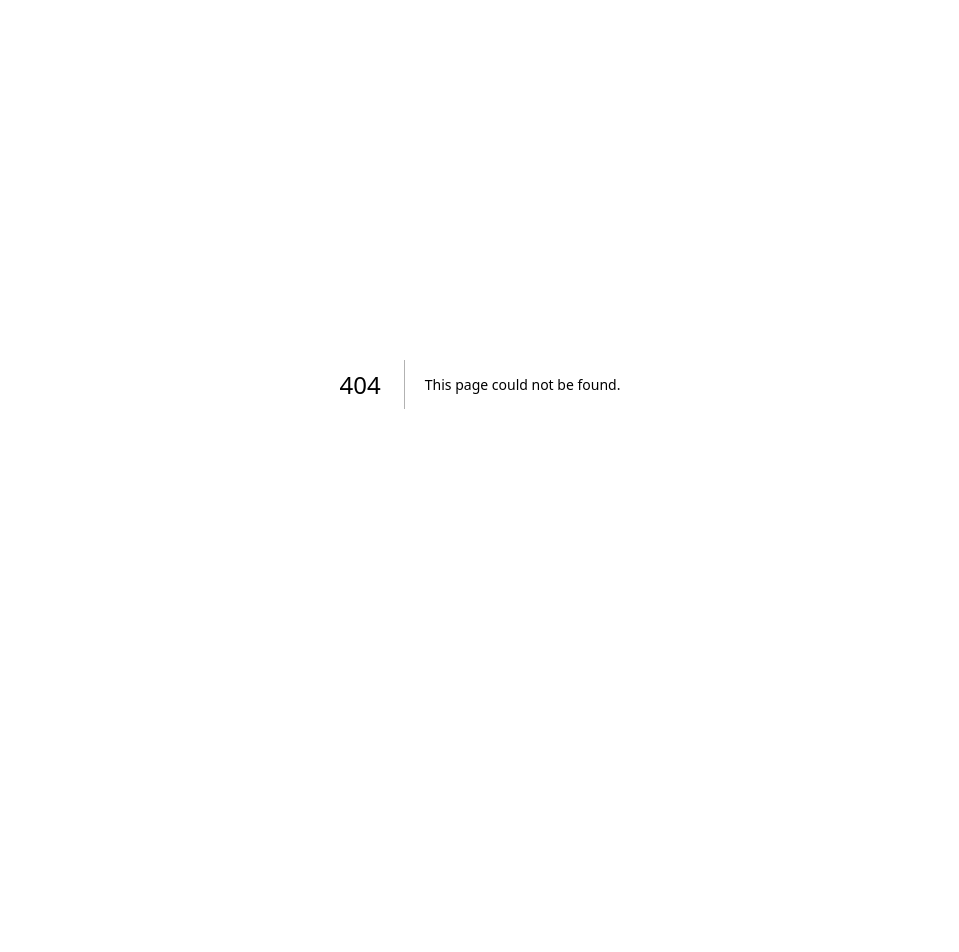
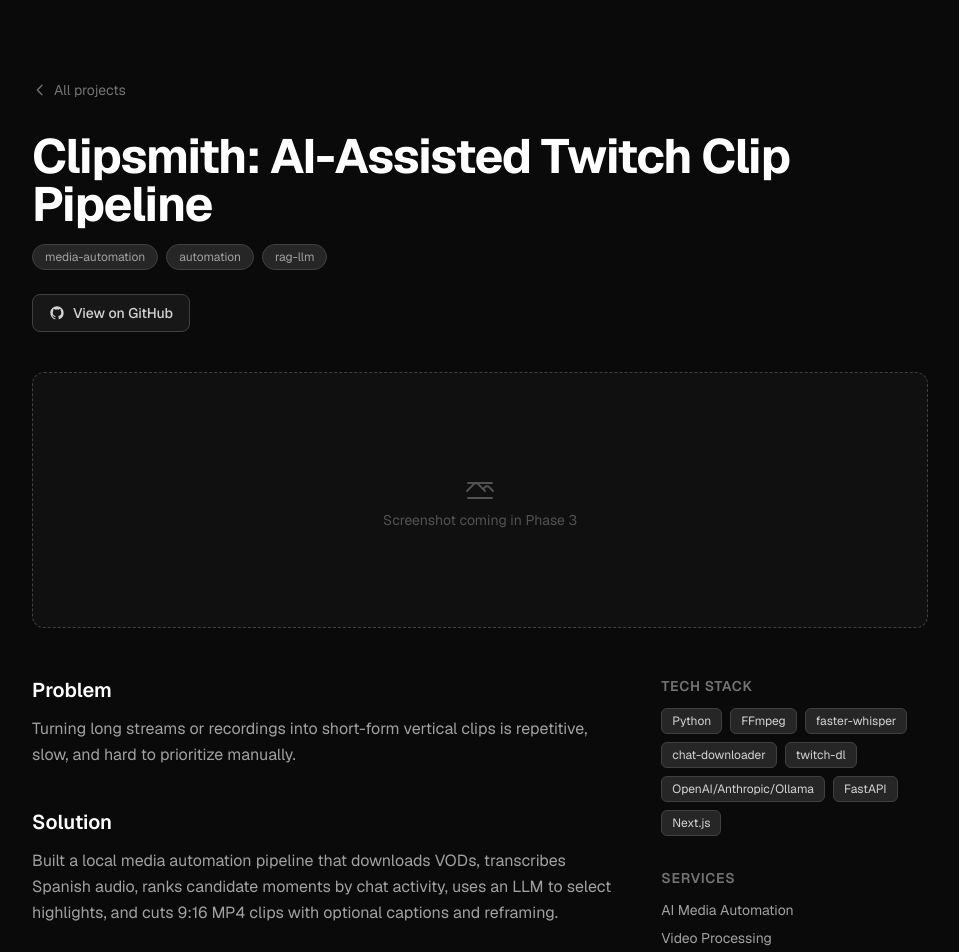
Before and after one commit to ricardogr07/ricardogr07.github.io, a Next.js app: page /projects/clipsmith in a window 1280 px wide. Before the commit this address had no page. Shown: the part 80-1032 px from the top of the page, without its empty margins (160-1119 px from the left). Before the commit the page ends 864 px from the top, so only its background shows below. Built offline with nearby package versions, Linux system fonts and the light colour scheme.

Commit message:
feat: add /projects/[slug] case study pages with static generation

```diff
--- /dev/null
+++ b/src/app/projects/[slug]/page.tsx
@@ -0,0 +1,197 @@
+import type { Metadata } from 'next'
+import Link from 'next/link'
+import { notFound } from 'next/navigation'
+import Footer from '@/components/footer'
+import { publicProjects } from '@/content/projects'
+
+interface Props {
+  params: Promise<{ slug: string }>
+}
+
+export async function generateStaticParams() {
+  return publicProjects.map((p) => ({ slug: p.slug }))
+}
+
+export async function generateMetadata({ params }: Props): Promise<Metadata> {
+  const { slug } = await params
+  const project = publicProjects.find((p) => p.slug === slug)
+  if (!project) return {}
+  return {
+    title: project.title,
+    description: project.summary,
+  }
+}
+
+export default async function CaseStudyPage({ params }: Props) {
+  const { slug } = await params
+  const project = publicProjects.find((p) => p.slug === slug)
+
+  if (!project) return notFound()
+
+  return (
+    <main>
+      <article className="bg-neutral-950 px-6 py-16 lg:px-8 lg:py-24">
+        <div className="mx-auto max-w-4xl">
+          {/* Back link */}
+          <Link
+            href="/projects"
+            className="mb-8 inline-flex items-center gap-1.5 text-sm text-neutral-500 transition-colors hover:text-white"
+          >
+            <svg
+              className="h-4 w-4"
+              fill="none"
+              viewBox="0 0 24 24"
+              stroke="currentColor"
+              strokeWidth={2}
+              aria-hidden="true"
+            >
+              <path strokeLinecap="round" strokeLinejoin="round" d="M15 19l-7-7 7-7" />
+            </svg>
+            All projects
+          </Link>
+
+          {/* Title */}
+          <h1 className="mb-4 text-3xl font-bold tracking-tight text-white sm:text-4xl lg:text-5xl">
+            {project.title}
+          </h1>
+
+          {/* Category badges */}
+          <div className="mb-6 flex flex-wrap gap-2">
+            {project.categories.map((cat) => (
+              <span
+                key={cat}
+                className="rounded-full border border-neutral-700 bg-neutral-800 px-3 py-1 text-xs text-neutral-400"
+              >
+                {cat}
+              </span>
+            ))}
+          </div>
+
+          {/* Links */}
+          <div className="mb-10 flex flex-wrap items-center gap-4">
+            {project.repo && (
+              <a
+                href={project.repo}
+                target="_blank"
+                rel="noopener noreferrer"
+                className="inline-flex items-center gap-2 rounded-lg border border-neutral-700 bg-neutral-900 px-4 py-2 text-sm font-medium text-neutral-300 transition-all hover:border-neutral-500 hover:text-white"
+              >
+                <svg className="h-4 w-4" fill="currentColor" viewBox="0 0 24 24" aria-hidden="true">
+                  <path
+                    fillRule="evenodd"
+                    clipRule="evenodd"
+                    d="M12 2C6.477 2 2 6.484 2 12.017c0 4.425 2.865 8.18 6.839 9.504.5.092.682-.217.682-.483 0-.237-.008-.868-.013-1.703-2.782.605-3.369-1.343-3.369-1.343-.454-1.158-1.11-1.466-1.11-1.466-.908-.62.069-.608.069-.608 1.003.07 1.531 1.032 1.531 1.032.892 1.53 2.341 1.088 2.91.832.092-.647.35-1.088.636-1.338-2.22-.253-4.555-1.113-4.555-4.951 0-1.093.39-1.988 1.029-2.688-.103-.253-.446-1.272.098-2.65 0 0 .84-.27 2.75 1.026A9.564 9.564 0 0112 6.844c.85.004 1.705.115 2.504.337 1.909-1.296 2.747-1.027 2.747-1.027.546 1.379.202 2.398.1 2.651.64.7 1.028 1.595 1.028 2.688 0 3.848-2.339 4.695-4.566 4.943.359.309.678.92.678 1.855 0 1.338-.012 2.419-.012 2.747 0 .268.18.58.688.482A10.019 10.019 0 0022 12.017C22 6.484 17.522 2 12 2z"
+                  />
+                </svg>
+                View on GitHub
+              </a>
+            )}
+            {project.liveUrl && (
+              <a
+                href={project.liveUrl}
+                target="_blank"
+                rel="noopener noreferrer"
+                className="inline-flex items-center gap-2 rounded-lg border border-neutral-700 bg-neutral-900 px-4 py-2 text-sm font-medium text-neutral-300 transition-all hover:border-neutral-500 hover:text-white"
+              >
+                Live Demo
+              </a>
+            )}
+            {project.docsUrl && (
+              <a
+                href={project.docsUrl}
+                target="_blank"
+                rel="noopener noreferrer"
+                className="inline-flex items-center gap-2 rounded-lg border border-neutral-700 bg-neutral-900 px-4 py-2 text-sm font-medium text-neutral-300 transition-all hover:border-neutral-500 hover:text-white"
+              >
+                Documentation
+              </a>
+            )}
+          </div>
+
+          {/* Screenshot placeholder */}
+          <div className="mb-12 flex h-64 items-center justify-center rounded-xl border border-dashed border-neutral-700 bg-neutral-900/50 text-neutral-600">
+            <div className="text-center">
+              <svg
+                className="mx-auto mb-2 h-8 w-8"
+                fill="none"
+                viewBox="0 0 24 24"
+                stroke="currentColor"
+                strokeWidth={1.5}
+                aria-hidden="true"
+              >
+                <path
+                  strokeLinecap="round"
+                  strokeLinejoin="round"
+                  d="M2.25 15.75l5.159-5.159a2.25 2.25 0 013.182 0l5.159 5.159m-1.5-1.5l1.409-1.409a2.25 2.25 0 013.182 0l2.909 2.909M3 21h18M3 9.75h18"
+                />
+              </svg>
+              <p className="text-sm">Screenshot coming in Phase 3</p>
+            </div>
+          </div>
+
+          {/* Content grid */}
+          <div className="grid grid-cols-1 gap-12 lg:grid-cols-3">
+            {/* Main content */}
+            <div className="space-y-10 lg:col-span-2">
+              <section>
+                <h2 className="mb-3 text-xl font-semibold text-white">Problem</h2>
+                <p className="text-base leading-relaxed text-neutral-400">{project.problem}</p>
+              </section>
+
+              <section>
+                <h2 className="mb-3 text-xl font-semibold text-white">Solution</h2>
+                <p className="text-base leading-relaxed text-neutral-400">{project.solution}</p>
+              </section>
+
+              <section>
+                <h2 className="mb-3 text-xl font-semibold text-white">Deliverables</h2>
+                <ul className="space-y-2">
+                  {project.deliverables.map((item) => (
+                    <li key={item} className="flex items-start gap-2 text-neutral-400">
+                      <span className="mt-1.5 h-1.5 w-1.5 shrink-0 rounded-full bg-cyan-400" />
+                      {item}
+                    </li>
+                  ))}
+                </ul>
+              </section>
+            </div>
+
+            {/* Sidebar */}
+            <div className="space-y-8">
+              <section>
+                <h2 className="mb-3 text-sm font-semibold uppercase tracking-wider text-neutral-500">
+                  Tech Stack
+                </h2>
+                <div className="flex flex-wrap gap-2">
+                  {project.techStack.map((tech) => (
+                    <span
+                      key={tech}
+                      className="rounded-md border border-neutral-700 bg-neutral-800 px-2.5 py-1 text-xs text-neutral-300"
+                    >
+                      {tech}
+                    </span>
+                  ))}
+                </div>
+              </section>
+
+              <section>
+                <h2 className="mb-3 text-sm font-semibold uppercase tracking-wider text-neutral-500">
+                  Services
+                </h2>
+                <div className="flex flex-col gap-2">
+                  {project.servicesSupported.map((svc) => (
+                    <span key={svc} className="text-sm text-neutral-400">
+                      {svc}
+                    </span>
+                  ))}
+                </div>
+              </section>
+            </div>
+          </div>
+        </div>
+      </article>
+
+      <Footer />
+    </main>
+  )
+}
```
